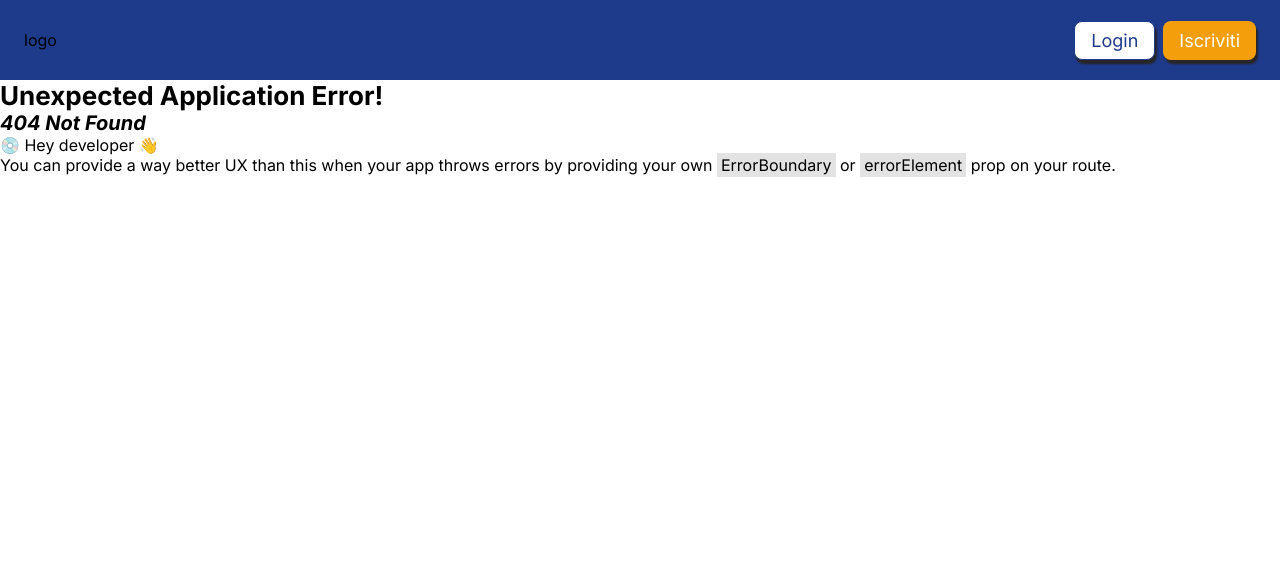
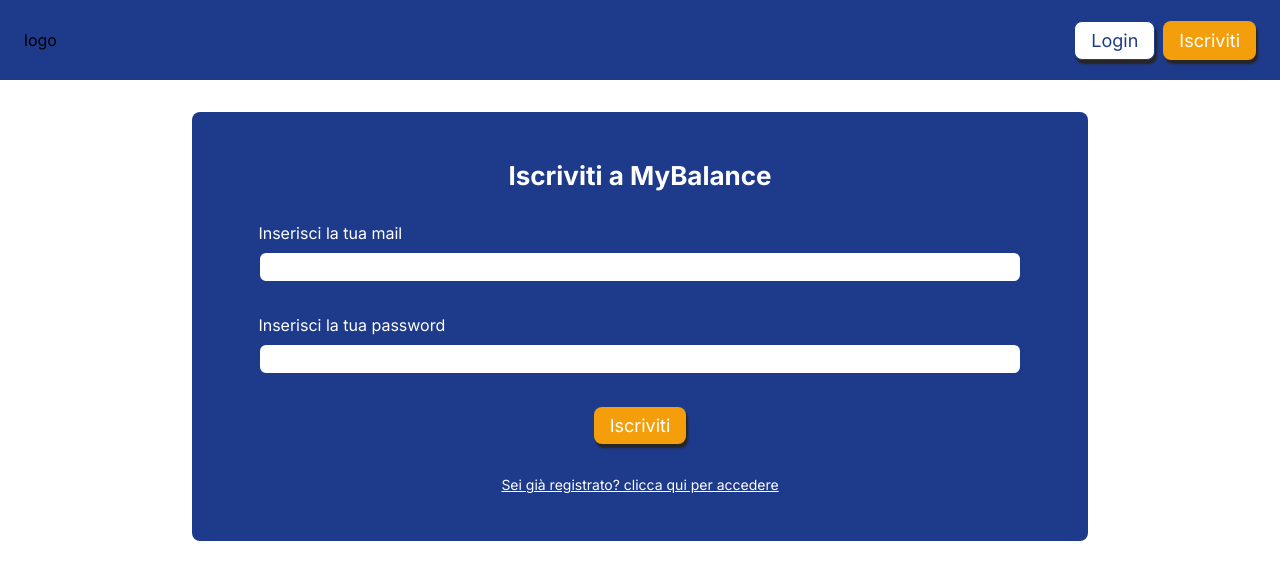
Before and after one commit to Pacho499/myBalance, a React (Vite) app: page /login in a window 1280 px wide. Before the commit this address had no page. Shown: the top 580 px of the page. Built offline with nearby package versions, Linux system fonts and the light colour scheme; no server answers.

Commit message:
feat: supabase auth

```diff
--- a/package.json
+++ b/package.json
@@ -13,6 +13,7 @@
     "@fortawesome/fontawesome-svg-core": "^6.6.0",
     "@fortawesome/free-solid-svg-icons": "^6.6.0",
     "@fortawesome/react-fontawesome": "^0.2.2",
+    "@supabase/supabase-js": "^2.45.4",
     "react": "^18.3.1",
     "react-dom": "^18.3.1",
     "react-router-dom": "^6.26.2"
--- /dev/null
+++ b/src/App.tsx
@@ -0,0 +1,54 @@
+import { useEffect, useState } from "react";
+import {
+  createBrowserRouter,
+  RouterProvider,
+  Navigate,
+} from "react-router-dom";
+import { supabase } from "./utils/supabase";
+import HeroPage from "./routes/HeroPage";
+import HeroDiscover from "./routes/HeroDiscover";
+import Header from "./components/Header";
+import Login from "./routes/Login";
+import { Session } from "@supabase/supabase-js";
+
+const App = () => {
+  const [session, setSession] = useState<null | Session>(null);
+
+  useEffect(() => {
+    supabase.auth.getSession().then(({ data: { session } }) => {
+      setSession(session);
+    });
+
+    supabase.auth.onAuthStateChange((_event, session) => {
+      setSession(session);
+    });
+  }, []);
+
+  const router = createBrowserRouter([
+    {
+      path: "/",
+      element: <HeroPage />,
+    },
+    {
+      path: "/scopri",
+      element: <HeroDiscover />,
+    },
+    {
+      path: "/login",
+      element: <Login />,
+    },
+    {
+      path: "/homepage",
+      element: session ? <h1>homepage</h1> : <Navigate to={"/login"} />,
+    },
+  ]);
+
+  return (
+    <>
+      <Header />
+      <RouterProvider router={router} />
+    </>
+  );
+};
+
+export default App;
--- a/src/main.tsx
+++ b/src/main.tsx
@@ -1,26 +1,11 @@
 import { StrictMode } from "react";
 import { createRoot } from "react-dom/client";
-import HeroPage from "./routes/HeroPage";
-import HeroDiscover from "./routes/HeroDiscover";
-import Header from "./components/Header";
-import { createBrowserRouter, RouterProvider } from "react-router-dom";
+import App from "./App"; // Importa il nuovo file App
 
 import "./styles/index.css";
 
-const router = createBrowserRouter([
-  {
-    path: "/",
-    element: <HeroPage />,
-  },
-  {
-    path: "/scopri",
-    element: <HeroDiscover />,
-  },
-]);
-
 createRoot(document.getElementById("root")!).render(
   <StrictMode>
-    <Header />
-    <RouterProvider router={router} />
+    <App /> {/* Usa App al posto di RouterProvider direttamente */}
   </StrictMode>
 );
--- /dev/null
+++ b/src/routes/Login.tsx
@@ -0,0 +1,67 @@
+import { AuthProps } from "../types/supabaseUtils";
+import { signUp, login } from "../utils/supabase";
+import { useState } from "react";
+import "../styles/routes/Login.css";
+
+export default function Login() {
+  const [isSignup, setIsSignUp] = useState<boolean>(true);
+  const [authData, setAuthData] = useState<AuthProps>({
+    email: "",
+    password: "",
+  });
+
+  const titleText = isSignup ? "Iscriviti" : "Accedi";
+
+  const spanText = isSignup
+    ? "Sei già registrato? clicca qui per accedere"
+    : "Non sei ancora registrato? Clicca qui per iscriverti";
+
+  const handleLogin = async () => {
+    if (isSignup) {
+      const signed = await signUp({
+        email: authData.email,
+        password: authData.password,
+      });
+      console.log(signed);
+    } else {
+      const authenticated = await login({
+        email: authData.email,
+        password: authData.password,
+      });
+      console.log(authenticated);
+    }
+    //   TODO: redirect with useNavigate
+  };
+
+  const handleAuthData = (key: "email" | "password", value: string) => {
+    setAuthData((prev) => ({ ...prev, [key]: value }));
+  };
+
+  return (
+    <div className="login-container">
+      <h2>{titleText} a MyBalance</h2>
+      <div className="login-input">
+        <label htmlFor="email">Inserisci la tua mail</label>
+        <input
+          onChange={(e) => handleAuthData("email", e.target.value)}
+          type="email"
+          id="email"
+        />
+      </div>
+      <div className="login-input">
+        <label htmlFor="password">Inserisci la tua password</label>
+        <input
+          onChange={(e) => handleAuthData("password", e.target.value)}
+          type="password"
+          id="password"
+        />
+      </div>
+      <button className="cta-btn" onClick={handleLogin}>
+        {titleText}
+      </button>
+      <span className="login-span" onClick={() => setIsSignUp(!isSignup)}>
+        {spanText}
+      </span>
+    </div>
+  );
+}
--- a/src/styles/index.css
+++ b/src/styles/index.css
@@ -18,6 +18,7 @@
   --font-para: 0.875rem;
   --font-minor: 0.75rem;
   --font-buttons: 1rem;
+  --font-label: 1rem;
   --font-inter: "Inter";
 }
 
@@ -47,6 +48,10 @@ button {
   padding: 8px 16px;
   border-radius: 0.5rem;
   max-width: 10rem;
+}
+
+label {
+  font-size: var(--font-label);
 }
 
 .primary-btn {
--- /dev/null
+++ b/src/styles/routes/Login.css
@@ -0,0 +1,38 @@
+/* todo handle big screen */
+
+.login-container {
+  display: flex;
+  flex-direction: column;
+  gap: 2rem;
+  align-items: center;
+  padding: 3rem 1.5rem;
+  background-color: var(--color-primary);
+  color: var(--color-text-white);
+  border-radius: 0.5rem;
+  width: 70%;
+  margin: auto;
+  margin-top: 2rem;
+}
+
+.login-input {
+  display: flex;
+  flex-direction: column;
+  align-items: flex-start;
+  gap: 0.5rem;
+  width: 90%;
+}
+
+.login-input input {
+  padding: 0.25rem 0.5rem;
+  border: 2px solid var(--color-primary);
+  border-radius: 0.5rem;
+  outline: none;
+  width: 100%;
+}
+
+.login-span {
+  font-size: var(--font-minor);
+  text-decoration: underline;
+  cursor: pointer;
+  text-underline-offset: 3;
+}
```
Also changed, not shown: 1 other file (tests, documents, lock files or other folders).
